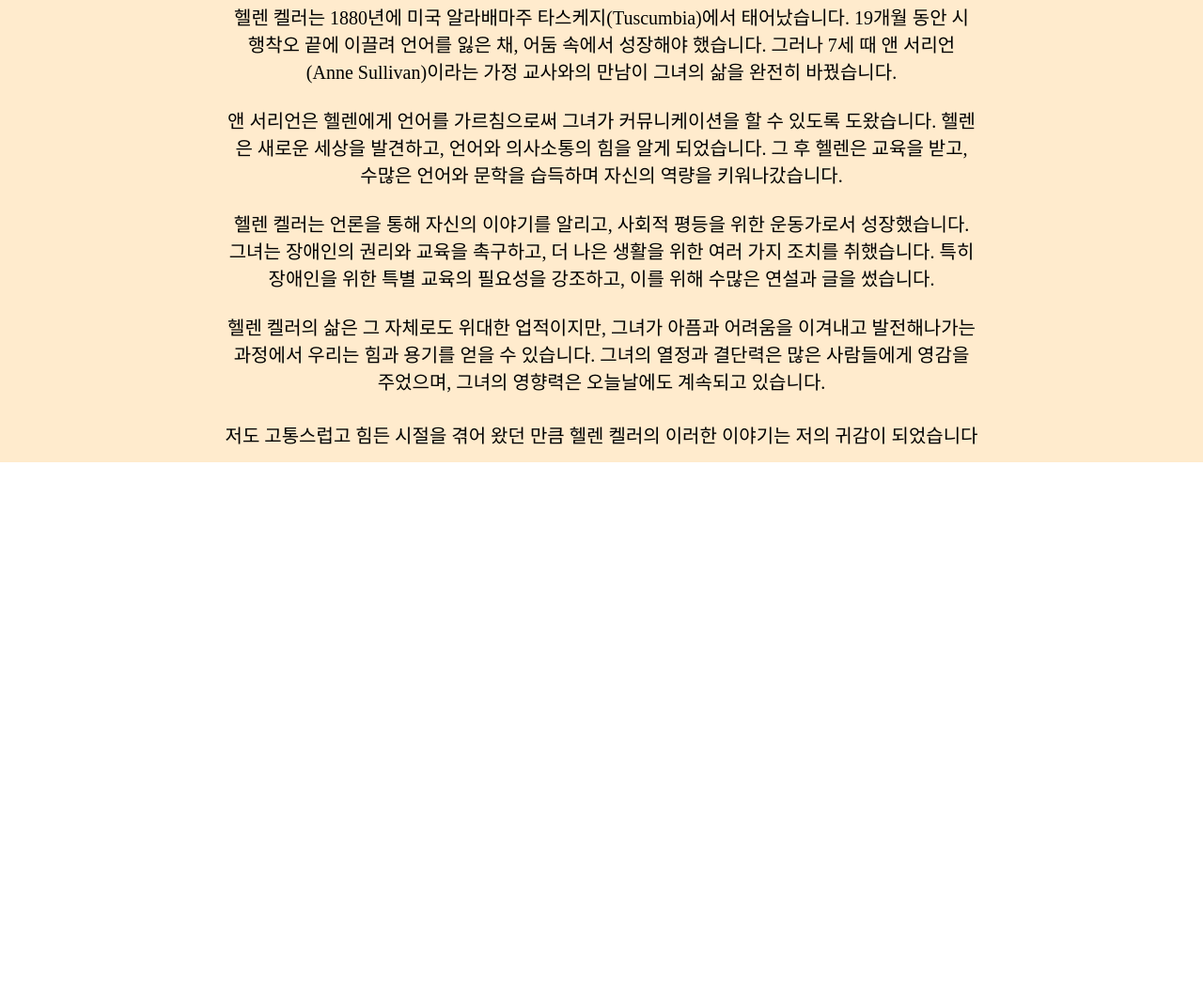
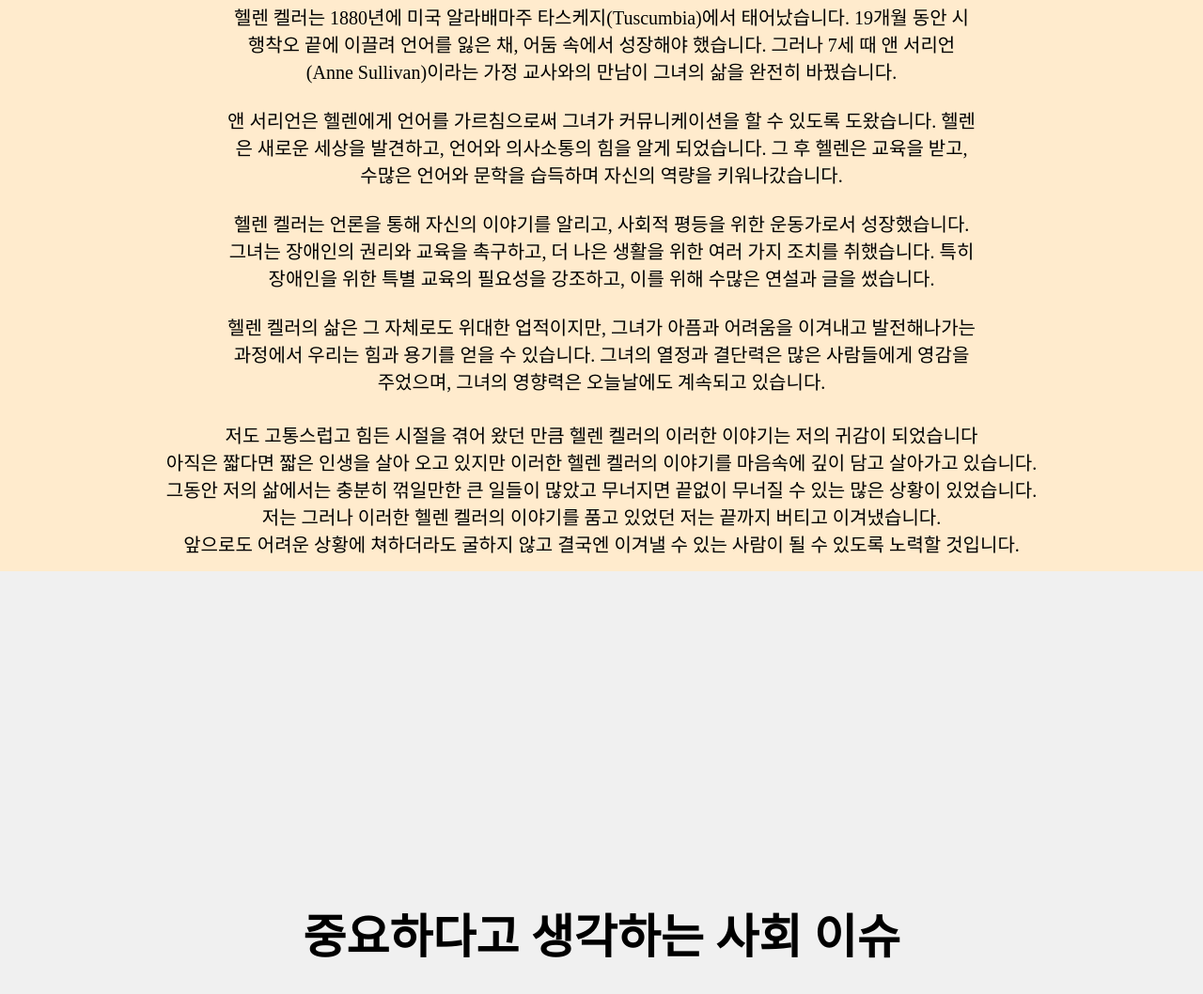
Before and after one commit to dreamcoffee/WebProject, a plain HTML site: page index.html in a window 1280 px wide. Shown: the part 3562-4620 px from the top of the page at 94% size. Before the commit the page ends 4054 px from the top, so only its background shows below. Drawn offline with Linux system fonts and the light colour scheme.

Commit message:
내용 추가

```diff
--- a/index.html
+++ b/index.html
@@ -73,10 +73,19 @@
                 헬렌 켈러의 삶은 그 자체로도 위대한 업적이지만, 그녀가 아픔과 어려움을 이겨내고 발전해나가는 과정에서 우리는 힘과 용기를 얻을 수 있습니다. 그녀의 열정과 결단력은 많은 사람들에게 영감을 주었으며, 그녀의 영향력은 오늘날에도 계속되고 있습니다.<br><br>
             </div>
             <p>
-                저도 고통스럽고 힘든 시절을 겪어 왔던 만큼 헬렌 켈러의 이러한 이야기는 저의 귀감이 되었습니다
+                저도 고통스럽고 힘든 시절을 겪어 왔던 만큼 헬렌 켈러의 이러한 이야기는 저의 귀감이 되었습니다<br>
+                아직은 짧다면 짧은 인생을 살아 오고 있지만 이러한 헬렌 켈러의 이야기를 마음속에 깊이 담고 살아가고 있습니다.<br>
+                그동안 저의 삶에서는 충분히 꺾일만한 큰 일들이 많았고 무너지면 끝없이 무너질 수 있는 많은 상황이 있었습니다.<br>
+                저는 그러나 이러한 헬렌 켈러의 이야기를 품고 있었던 저는 끝까지 버티고 이겨냈습니다.<br>
+                앞으로도 어려운 상황에 쳐하더라도 굴하지 않고 결국엔 이겨낼 수 있는 사람이 될 수 있도록 노력할 것입니다.<br>
             </p>
         </p>
     </div>
+
+    <div class="list1">
+        <h3>중요하다고 생각하는 사회 이슈</h3>
+    </div>
+
     <script>
         var canvas = document.getElementById("MyCanvas");
         var context = canvas.getContext("2d");
```
